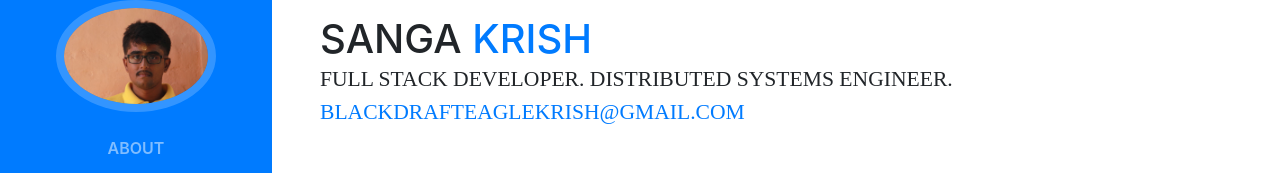
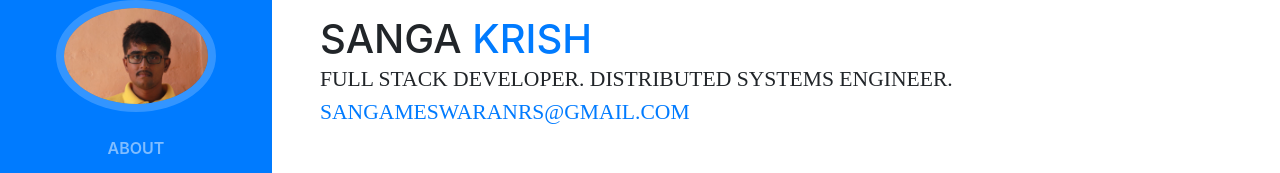
Before and after one commit to SangameswaranRS/sangameswaranrs.github.io, a website with bundled scripts: page index.html in a window 1280 px wide. Shown: the part 240-413 px from the top of the page. Built offline with nearby package versions, Linux system fonts and the light colour scheme; a web font is replaced by a local one.

Commit message:
Change address

```diff
--- a/index.html
+++ b/index.html
@@ -66,7 +66,7 @@
             <span class="text-primary">Krish</span>
           </h1>
           <div class="subheading mb-5">Full Stack developer. Distributed Systems Engineer.
-            <a href="mailto:blackdrafteaglekrish@gmail.com">blackdrafteaglekrish@gmail.com</a>
+            <a href="mailto:blackdrafteaglekrish@gmail.com">sangameswaranrs@gmail.com</a>
           </div>
           <p class="mb-5">Hello World! I am Sangameswaran currently working as a Distributed Systems Engineer in Samsung R&D Bangalore.</p>
           <ul class="list-inline list-social-icons mb-0">
```
